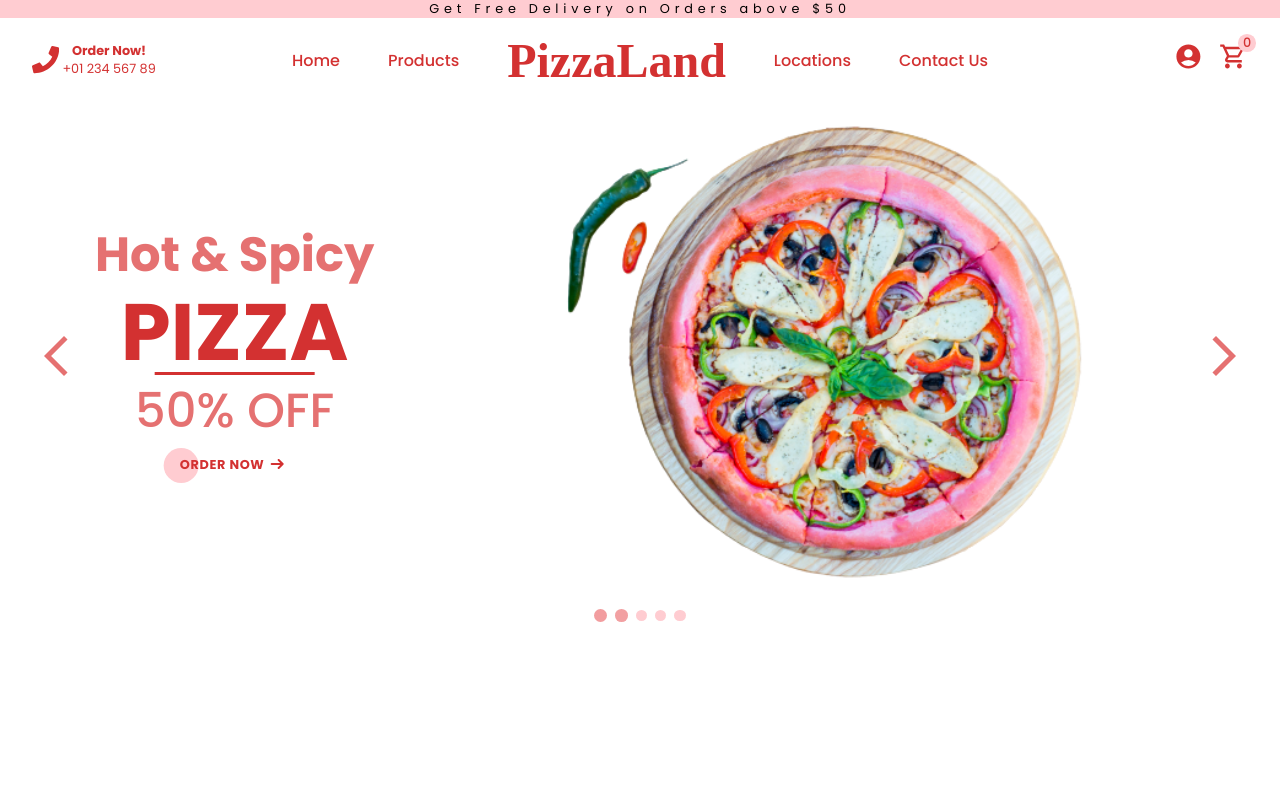
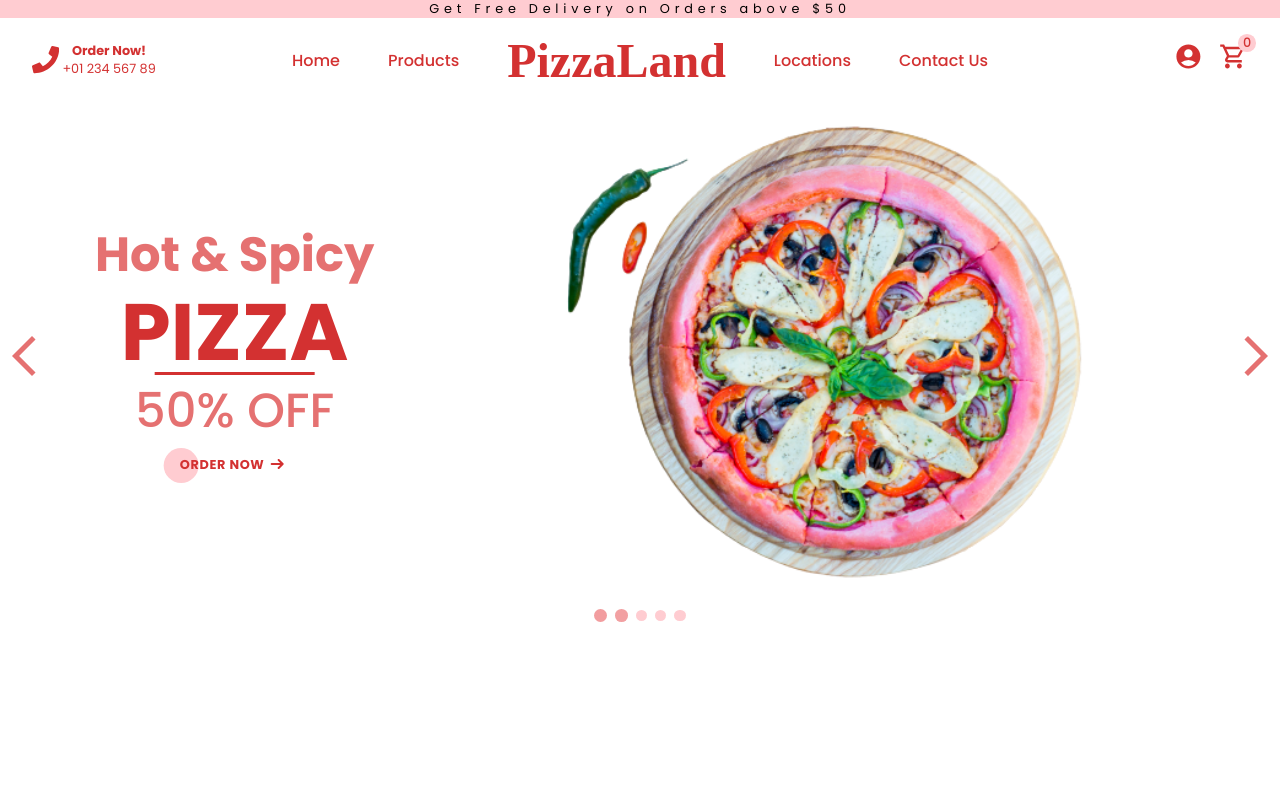
Before and after one commit to zeetaen1989/pizza-delivery, a Next.js app: page / in a window 1280 px wide. Shown: the top 800 px of the page. Built offline with nearby package versions, Linux system fonts and the light colour scheme; no server answers; the database is empty; a web font is replaced by a local one.

Commit message:
style: arrows styled

```diff
--- a/components/templates/Hero/Hero.module.scss
+++ b/components/templates/Hero/Hero.module.scss
@@ -10,11 +10,29 @@
     overflow: hidden;
     user-select: none;
 
+    .arrow {
+      cursor: pointer;
+      transition: a.$transition-ease;
+
+      &:hover {
+        opacity: 0.5;
+      }
+    }
+
+    .arrow__left,
+    .arrow__right {
+      @include a.arrow;
+      font-size: 3rem;
+    }
+
     .arrow__left {
-      @include a.arrow;
+      left: 0;
+      justify-content: end;
+    }
 
-      left: 2rem;
-      font-size: 3rem;
+    .arrow__right {
+      right: 0;
+      justify-content: start;
     }
 
     .wrapper {
@@ -78,18 +96,6 @@
         figure {
           flex: 1;
         }
-      }
-    }
-
-    .arrow__right {
-      @include a.arrow;
-
-      right: 2rem;
-      font-size: 3rem;
-
-      @include a.media-query(small) {
-        right: 1rem;
-        font-size: 2rem;
       }
     }
   }
```
